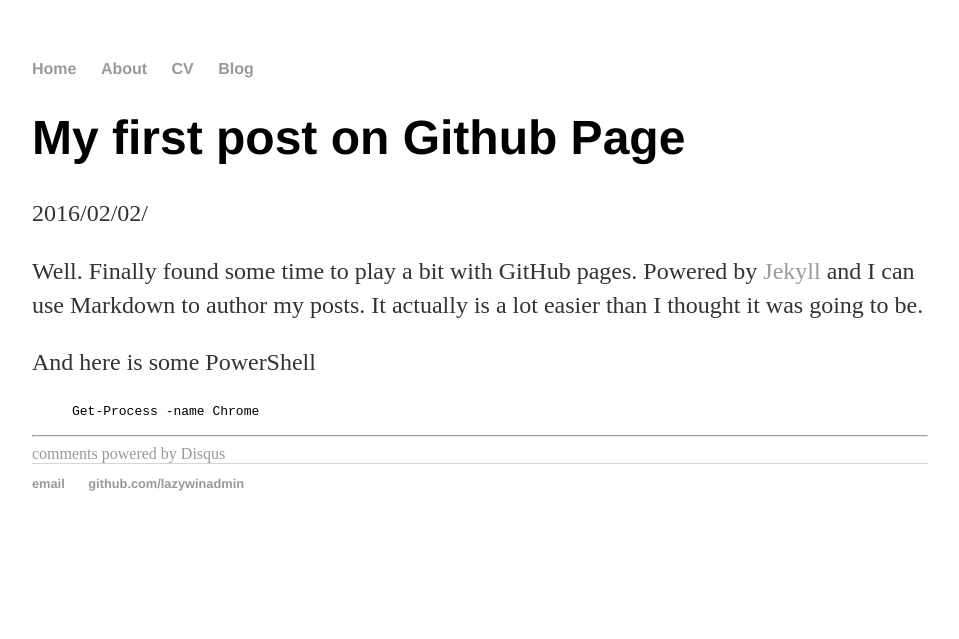
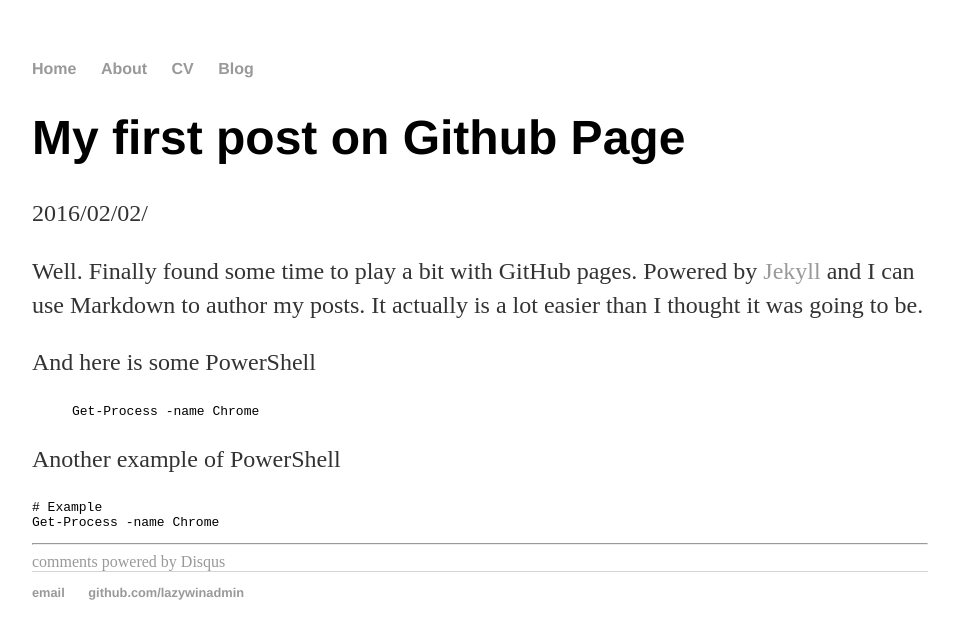
Before and after one commit to lazywinadmin/GithubPages-Hank, a Jekyll site: the page built from _posts/2016-02-02-lazywinadmin.md, in a window 1280 px wide. Shown: the top 639 px of the page, without its empty margins (160-1119 px from the left). Built offline with Jekyll 4.4.1, drawn with Linux system fonts in a browser that asks for light colours; comment, search, counter and statistics services are not loaded.

Commit message:
test update

````diff
--- a/_posts/2016-02-02-lazywinadmin.md
+++ b/_posts/2016-02-02-lazywinadmin.md
@@ -11,3 +11,9 @@ And here is some PowerShell
 {% highlight powershell %}
 Get-Process -name Chrome
 {% endhighlight %}
+
+Another example of PowerShell
+``` powershell
+# Example
+Get-Process -name Chrome
+```
````
